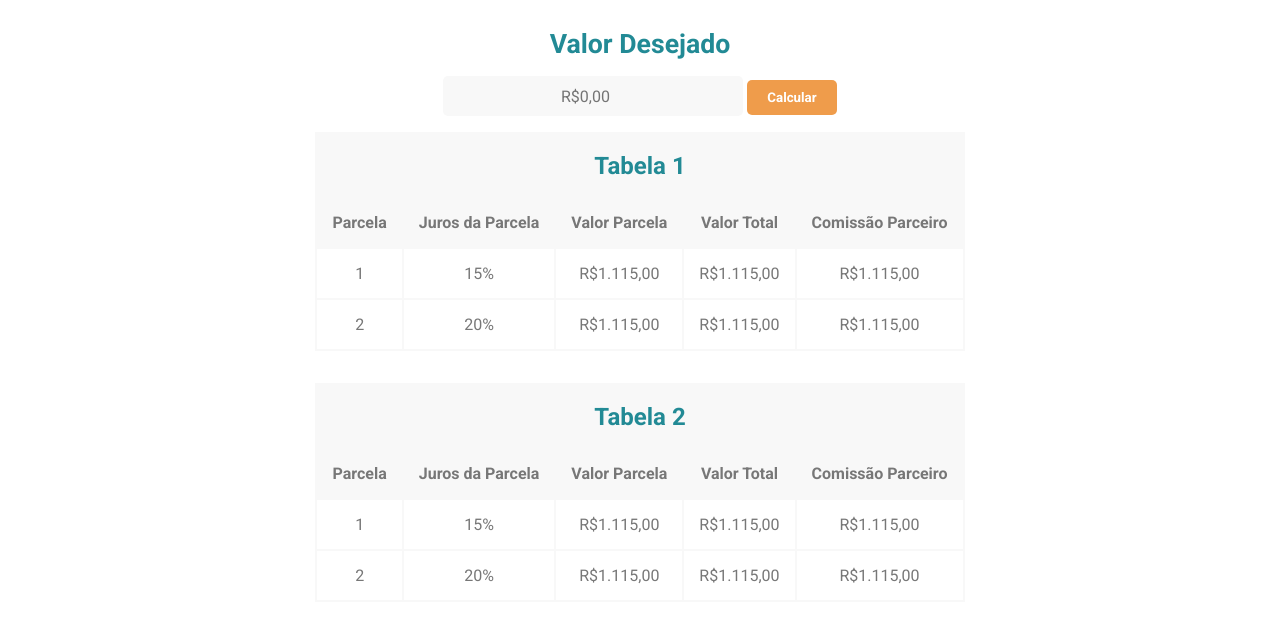
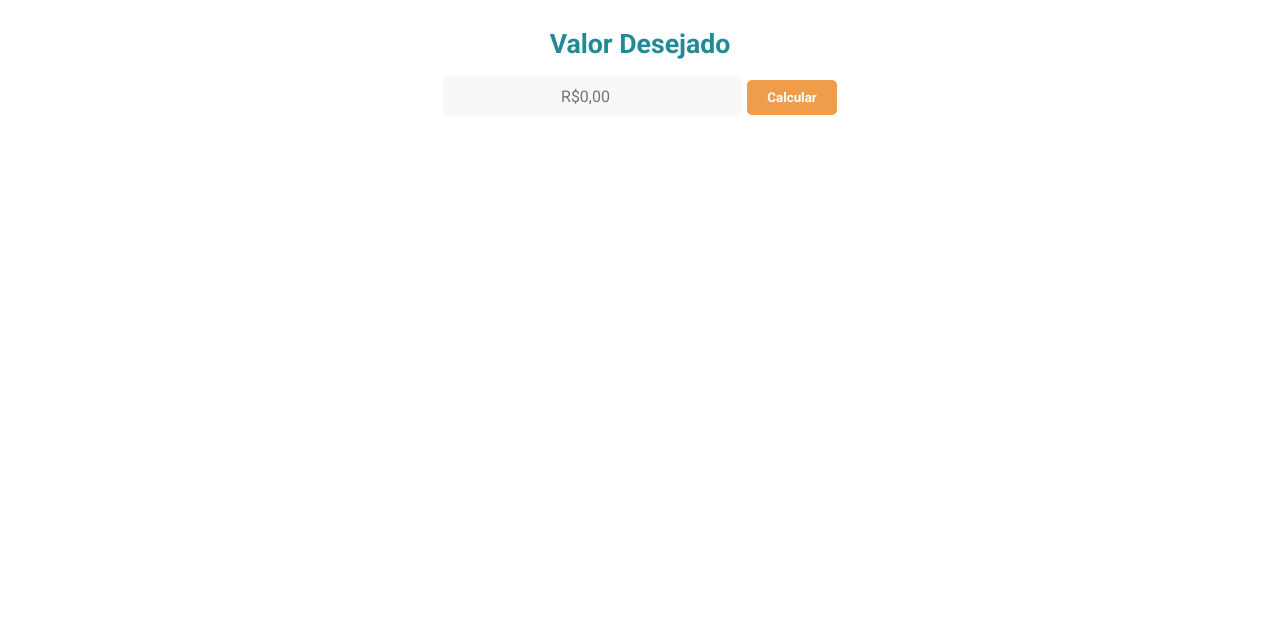
Before and after one commit to GustsgomesBr/Desafio-Emprestimo, a plain HTML site: page www/index.html in a window 1280 px wide. Shown: the part 176-798 px from the top of the page. Drawn offline with Linux system fonts and the light colour scheme.

Commit message:
tabelas de base removidas

```diff
--- a/www/index.html
+++ b/www/index.html
@@ -26,60 +26,6 @@
           <input type="submit" value="Calcular" onclick="Calcular(document.getElementById('valueInput').value)">
         </div>
       </div>
-      <div class="tables" id="1">
-        <h1>Tabela 1</h1>
-          <table>
-            <tr>
-              <th>Parcela</th>
-              <th>Juros da Parcela</th>
-              <th>Valor Parcela</th>
-              <th>Valor Total</th>
-              <th>Comissão Parceiro</th>
-            </tr>
-            <tr>
-              <td>1</td>
-              <td>15%</td>
-              <td>R$1.115,00</td>
-              <td>R$1.115,00</td>
-              <td>R$1.115,00</td>
-            </tr>
-            <tr>
-              <td>2</td>
-              <td>20%</td>
-              <td>R$1.115,00</td>
-              <td>R$1.115,00</td>
-              <td>R$1.115,00</td>
-            </tr>
-          </table>
-        </div>
-      </div>
-      <div class="tables" id="2">
-        <h1>Tabela 2</h1>
-          <table>
-            <tr>
-              <th>Parcela</th>
-              <th>Juros da Parcela</th>
-              <th>Valor Parcela</th>
-              <th>Valor Total</th>
-              <th>Comissão Parceiro</th>
-            </tr>
-            <tr>
-              <td>1</td>
-              <td>15%</td>
-              <td>R$1.115,00</td>
-              <td>R$1.115,00</td>
-              <td>R$1.115,00</td>
-            </tr>
-            <tr>
-              <td>2</td>
-              <td>20%</td>
-              <td>R$1.115,00</td>
-              <td>R$1.115,00</td>
-              <td>R$1.115,00</td>
-            </tr>
-          </table>
-        </div>
-      </div>
     </section>
   </main>
   <footer>
```
